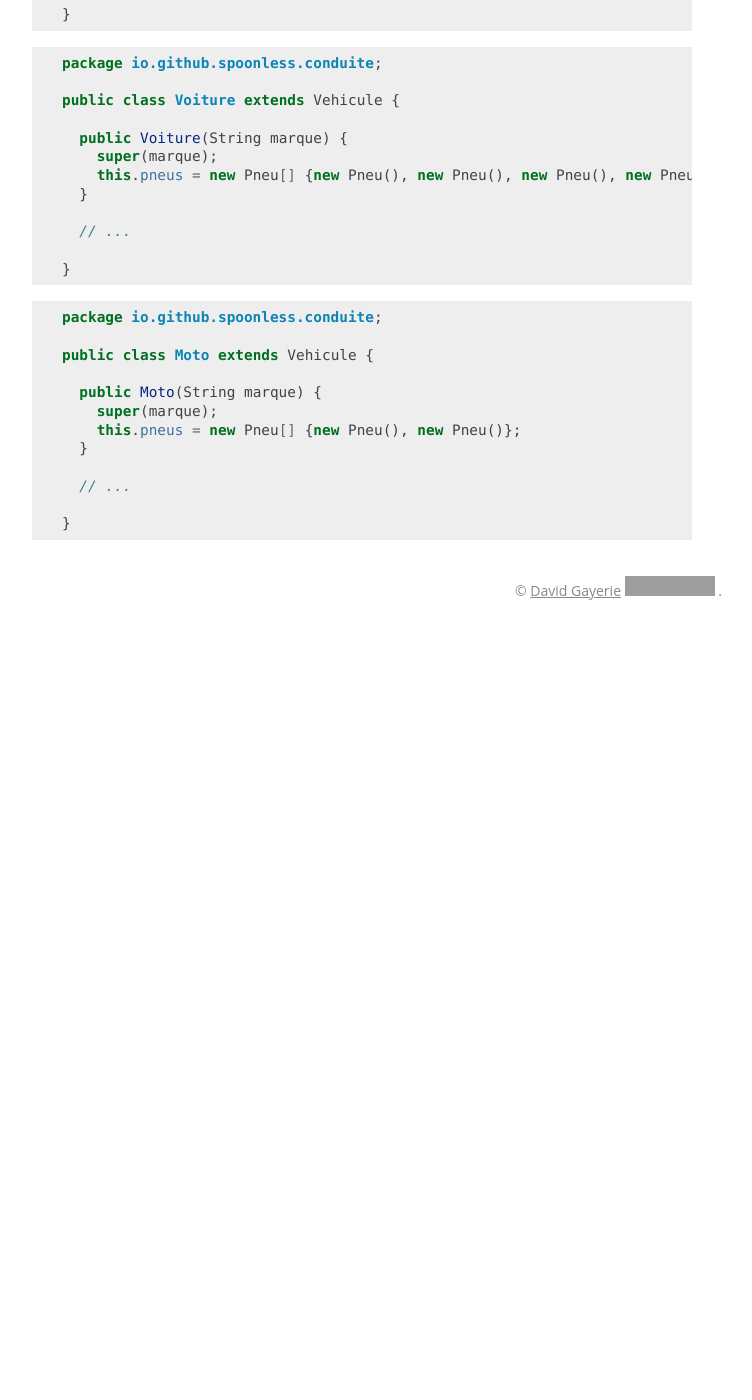
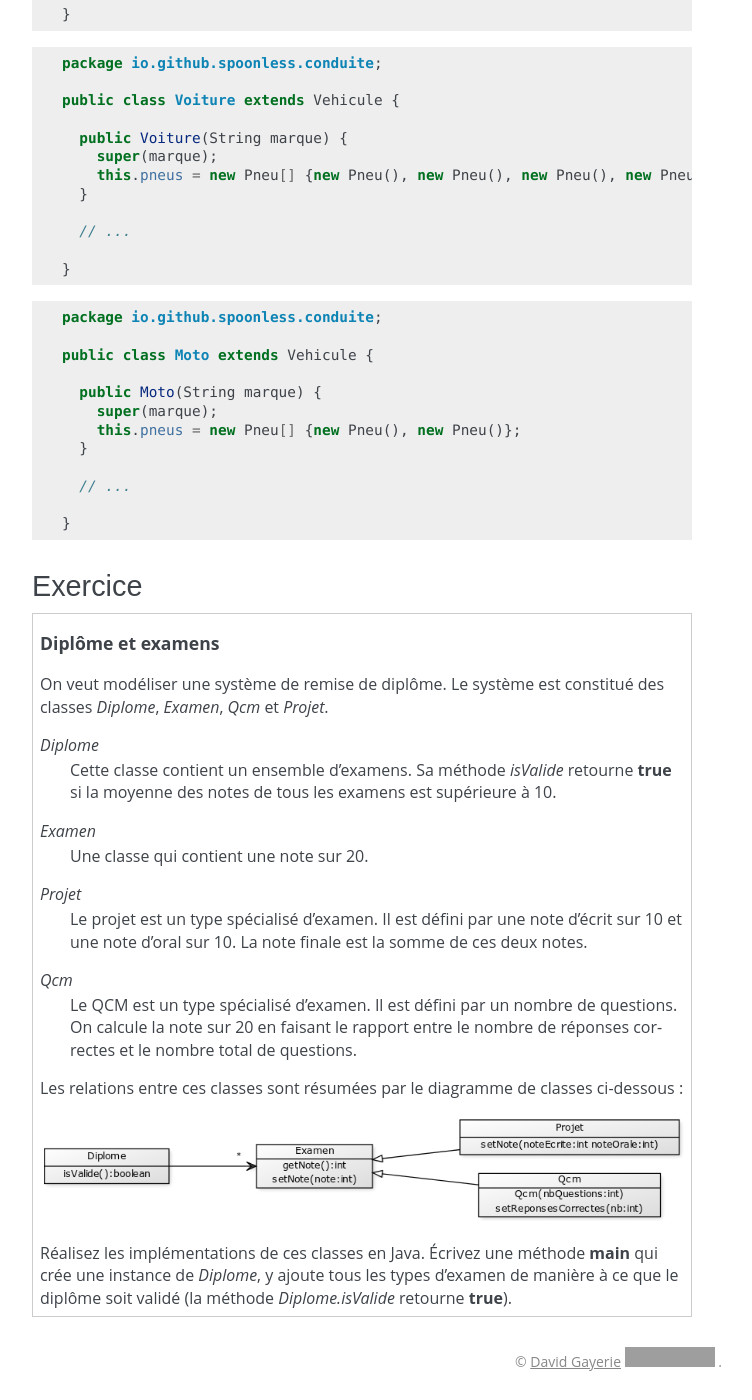
Before and after one commit to lanaflonPerso/cours-java-web, a Sphinx documentation site: the page built from source/relations_entre_objets.rst, in a window 1280 px wide and 1400 px high, scrolled down 15042 px. Shown: the whole window, without its empty margins (398-1150 px from the left). Built offline with Sphinx 7.4.7, drawn with Linux system fonts in a browser that asks for light colours; formulas are drawn with MathJax 3; before the commit the page ends 15672 px from its top, so only the background shows below that; grey boxes are pictures that could not be loaded.

Commit message:
ajout exercice

```diff
--- a/source/relations_entre_objets.rst
+++ b/source/relations_entre_objets.rst
@@ -794,6 +794,41 @@ Alors, nous pouvons indiquer que les véhicules **ont des** pneus.
   }
 
 
+Exercice
+********
+
+.. topic:: Diplôme et examens
+  :class: exercice
+
+  On veut modéliser une système de remise de diplôme. Le système est constitué
+  des classes *Diplome*, *Examen*, *Qcm* et *Projet*.
+
+  *Diplome*
+    Cette classe contient un ensemble d'examens. Sa méthode
+    *isValide* retourne **true** si la moyenne des notes de tous les examens est
+    supérieure à 10.
+
+  *Examen*
+    Une classe qui contient une note sur 20.
+
+  *Projet*
+    Le projet est un type spécialisé d'examen. Il est défini par une note d'écrit
+    sur 10 et une note d'oral sur 10. La note finale est la somme de ces deux notes.
+
+  *Qcm*
+    Le QCM est un type spécialisé d'examen. Il est défini par un nombre de questions.
+    On calcule la note sur 20 en faisant le rapport entre le nombre de réponses correctes
+    et le nombre total de questions.
+
+  Les relations entre ces classes sont résumées par le diagramme
+  de classes ci-dessous :
+
+  .. image:: images/heritage/exercice_examen.png
+
+  Réalisez les implémentations de ces classes en Java. Écrivez une méthode **main**
+  qui crée une instance de *Diplome*, y ajoute tous les types d'examen de manière
+  à ce que le diplôme soit validé (la méthode *Diplome.isValide* retourne **true**).
+
 .. _Object: https://docs.oracle.com/javase/8/docs/api/java/lang/Object.html
 .. _toString: https://docs.oracle.com/javase/8/docs/api/java/lang/Object.html#toString--
 .. _equals: https://docs.oracle.com/javase/8/docs/api/java/lang/Object.html#equals-java.lang.Object-
```
Also changed, not shown: source/images/heritage/exercice_examen.png (added).
